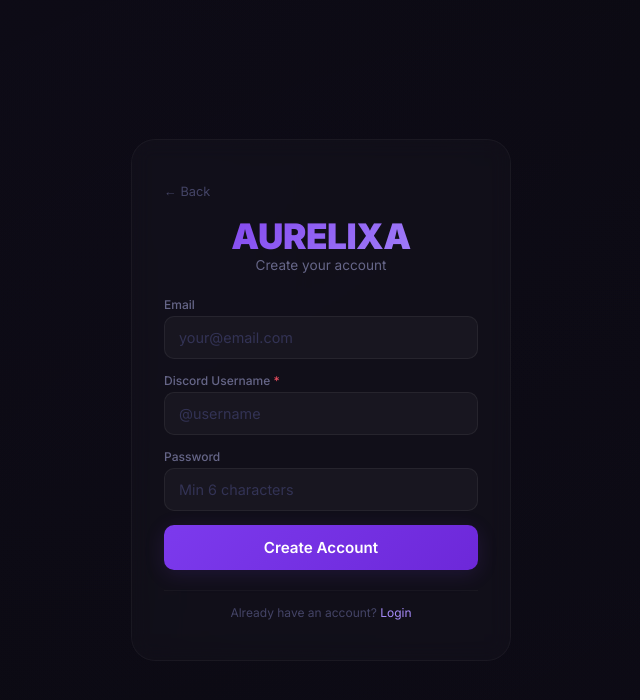
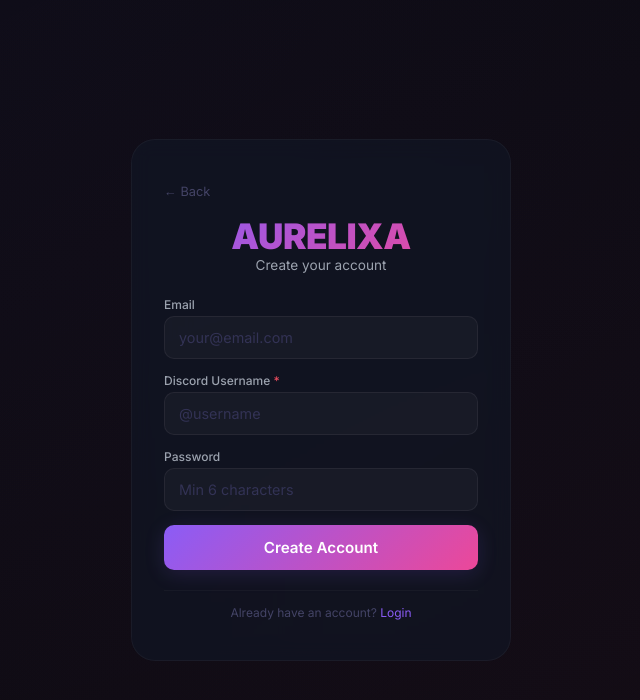
Before and after one commit to adaen23/aurelixaa, a plain HTML site: page frontend/register.html in a window 1280 px wide. Shown: the whole page, without its empty margins (319-959 px from the left). Drawn offline with Linux system fonts and the light colour scheme.

Commit message:
Update register.html

```diff
--- a/frontend/register.html
+++ b/frontend/register.html
@@ -11,28 +11,28 @@
     <style>
         *{margin:0;padding:0;box-sizing:border-box}
         body{background:#0a0a0f;min-height:100vh;display:flex;justify-content:center;align-items:center;font-family:'Inter',sans-serif;padding:20px;position:relative}
-        body::before{content:'';position:fixed;top:-50%;left:-50%;width:200%;height:200%;background:radial-gradient(ellipse at 30% 20%,rgba(124,58,237,0.04) 0%,transparent 60%),radial-gradient(ellipse at 70% 80%,rgba(124,58,237,0.03) 0%,transparent 60%);pointer-events:none;z-index:0}
-        .container{max-width:380px;width:100%;background:rgba(255,255,255,0.02);border:1px solid rgba(255,255,255,0.04);border-radius:24px;padding:40px 32px;backdrop-filter:blur(10px);position:relative;z-index:1;transition:all 0.4s ease}
-        .container:hover{border-color:rgba(124,58,237,0.08)}
+        body::before{content:'';position:fixed;top:-50%;left:-50%;width:200%;height:200%;background:radial-gradient(ellipse at 30% 20%,rgba(139,92,246,0.05) 0%,transparent 60%),radial-gradient(ellipse at 70% 80%,rgba(236,72,153,0.05) 0%,transparent 60%);pointer-events:none;z-index:0}
+        .container{max-width:380px;width:100%;background:rgba(17,24,39,0.6);border:1px solid rgba(255,255,255,0.04);border-radius:24px;padding:40px 32px;backdrop-filter:blur(10px);position:relative;z-index:1;transition:all 0.4s ease}
+        .container:hover{border-color:rgba(139,92,246,0.1)}
         .back{color:#444466;text-decoration:none;font-size:0.8rem;display:inline-block;margin-bottom:16px;transition:color 0.3s}
-        .back:hover{color:#a78bfa}
-        .logo{font-size:2.2rem;font-weight:900;background:linear-gradient(135deg,#7c3aed 0%,#a78bfa 100%);-webkit-background-clip:text;-webkit-text-fill-color:transparent;background-clip:text;text-align:center;letter-spacing:-0.5px}
-        .sub{color:#666688;text-align:center;font-size:0.85rem;margin-bottom:24px;font-weight:400}
+        .back:hover{color:#8B5CF6}
+        .logo{font-size:2.2rem;font-weight:900;background:linear-gradient(135deg,#8B5CF6 0%,#EC4899 100%);-webkit-background-clip:text;-webkit-text-fill-color:transparent;background-clip:text;text-align:center;letter-spacing:-0.5px}
+        .sub{color:#9ca3af;text-align:center;font-size:0.85rem;margin-bottom:24px;font-weight:400}
         .input-group{margin-bottom:14px}
-        .input-group label{color:#666688;font-size:0.75rem;display:block;margin-bottom:4px;font-weight:500}
+        .input-group label{color:#9ca3af;font-size:0.75rem;display:block;margin-bottom:4px;font-weight:500}
         .input-group label .required{color:#e74c5e}
-        .input-group input{width:100%;padding:12px 14px;background:rgba(255,255,255,0.03);border:1px solid rgba(255,255,255,0.06);border-radius:10px;color:#e8e8e8;font-size:0.9rem;transition:all 0.3s ease;font-family:inherit}
-        .input-group input:focus{outline:none;border-color:rgba(124,58,237,0.3);box-shadow:0 0 30px rgba(124,58,237,0.04);background:rgba(255,255,255,0.04)}
+        .input-group input{width:100%;padding:12px 14px;background:rgba(255,255,255,0.03);border:1px solid rgba(255,255,255,0.06);border-radius:10px;color:#f3f4f6;font-size:0.9rem;transition:all 0.3s ease;font-family:inherit}
+        .input-group input:focus{outline:none;border-color:rgba(139,92,246,0.3);box-shadow:0 0 30px rgba(139,92,246,0.04);background:rgba(255,255,255,0.04)}
         .input-group input::placeholder{color:#333355}
-        .btn{width:100%;padding:13px;background:linear-gradient(135deg,#7c3aed 0%,#6d28d9 100%);color:#fff;border:none;border-radius:10px;font-size:0.95rem;font-weight:600;cursor:pointer;transition:all 0.3s ease;font-family:inherit;box-shadow:0 4px 20px rgba(124,58,237,0.15);position:relative;overflow:hidden}
+        .btn{width:100%;padding:13px;background:linear-gradient(135deg,#8B5CF6 0%,#EC4899 100%);color:#fff;border:none;border-radius:10px;font-size:0.95rem;font-weight:600;cursor:pointer;transition:all 0.3s ease;font-family:inherit;box-shadow:0 4px 20px rgba(139,92,246,0.15);position:relative;overflow:hidden}
         .btn::before{content:'';position:absolute;top:0;left:-100%;width:100%;height:100%;background:linear-gradient(90deg,transparent,rgba(255,255,255,0.05),transparent);transition:left 0.6s ease}
         .btn:hover::before{left:100%}
-        .btn:hover{transform:translateY(-2px);box-shadow:0 8px 30px rgba(124,58,237,0.25)}
+        .btn:hover{transform:translateY(-2px);box-shadow:0 8px 30px rgba(139,92,246,0.25)}
         .error{color:#e74c5e;text-align:center;margin-top:10px;font-size:0.8rem}
         .success{color:#4eff6a;text-align:center;margin-top:10px;font-size:0.8rem}
         .footer{color:#444466;text-align:center;font-size:0.75rem;margin-top:20px;padding-top:14px;border-top:1px solid rgba(255,255,255,0.03)}
-        .footer a{color:#a78bfa;text-decoration:none;transition:color 0.3s}
-        .footer a:hover{color:#c4b5fd}
+        .footer a{color:#8B5CF6;text-decoration:none;transition:color 0.3s}
+        .footer a:hover{color:#EC4899}
     </style>
 </head>
 <body>
```
